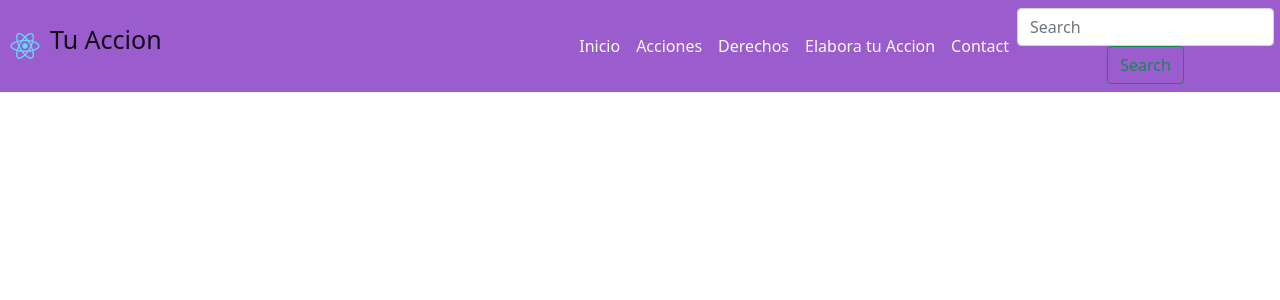
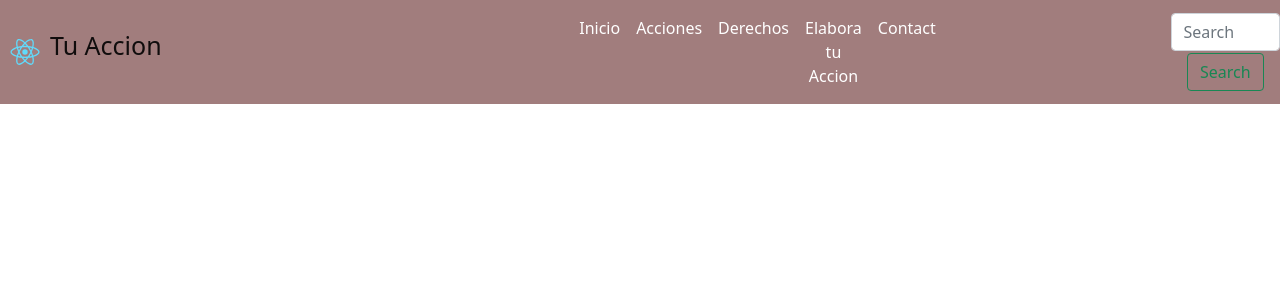
Before and after one commit to GAOV13/TuAccion, a React (Create React App) app: page / in a window 1280 px wide. Shown: the top 300 px of the page. Built offline with nearby package versions, Linux system fonts and the light colour scheme.

Commit message:
Arreglando ubicaciones

```diff
--- a/src/assets/css/navBar.css
+++ b/src/assets/css/navBar.css
@@ -1,5 +1,5 @@
 .fondo {
-    background-color: #72bb53;
+    background-color: #a17d7d;
     overflow: hidden;
 }
 
--- a/src/components/navBar/nabItem.js
+++ b/src/components/navBar/nabItem.js
@@ -1,6 +1,6 @@
 import React, { Component } from "react";
 import { Link } from 'react-router-dom';
-import './navBar.css';
+import '../../assets/css/navBar.css';
 
 class NabItem extends Component {
 	render () {
--- a/src/components/navBar/navBar.css
+++ /dev/null
@@ -1,40 +0,0 @@
-.fondo {
-    background-color: #72bb;
-    overflow: hidden;
-}
-
-.links {
-    color: rgb(250, 250, 250);
-    text-decoration: none;
-    transition: all 0.4s;
-}
-
-.links:hover {
-    color:  #3be5b2;
-    text-decoration: none;
-    font-weight: bold;
-    transition: 0.4s;
-}
-
-/*.boton1 {
-    border-radius: 50px;
-    background-color: white;
-    color: black;
-    font-size: 20px;
-    margin-left: -40%;
-    cursor: pointer;
-    width: 150%;
-    border: 3px solid #72bb53;
-    transition: all 0.3s;
-    padding-bottom: 3px;
-    padding-top: 3px;
-}
-
-.boton1:hover {
-    background-color: #3be5b2;
-    color: white;
-}*/
-
-.imagenT {
-    margin-left: -450%;
-}
--- a/src/components/navBar/navBar.js
+++ b/src/components/navBar/navBar.js
@@ -1,9 +1,9 @@
 import React, { Component } from "react";
-import './navBar.css';
+import '../../assets/css/navBar.css';
 //import 'tu-accion/src/assets/css/navBar.css';
 import { Link } from 'react-router-dom';
 import NabItem from './nabItem';
-import Logo from './logo.svg';
+import Logo from '../../assets/img/logo.svg';
 
 class NavBar extends Component {
 	render () {
@@ -25,7 +25,7 @@ class NavBar extends Component {
 							<NabItem nombre="Elabora tu Accion" direccion='/elabora-tu-accion'></NabItem>
 							<NabItem nombre="Contact" direccion='/Contact'></NabItem>
 						</ul>
-						<form class="form-inline my-2 my-lg-0">
+						<form class="form-inline my-2 my-lg-0" style = {{'margin-left' : '32%', 'font-size' : '25px'}}>
 							<input class="form-control mr-sm-2" type="search" placeholder="Search" aria-label="Search"></input>
 							<button class="btn btn-outline-success my-2 my-sm-0" type="submit">Search</button>
 						</form>
```
Also changed, not shown: src/components/navBar/logo.svg (deleted).
